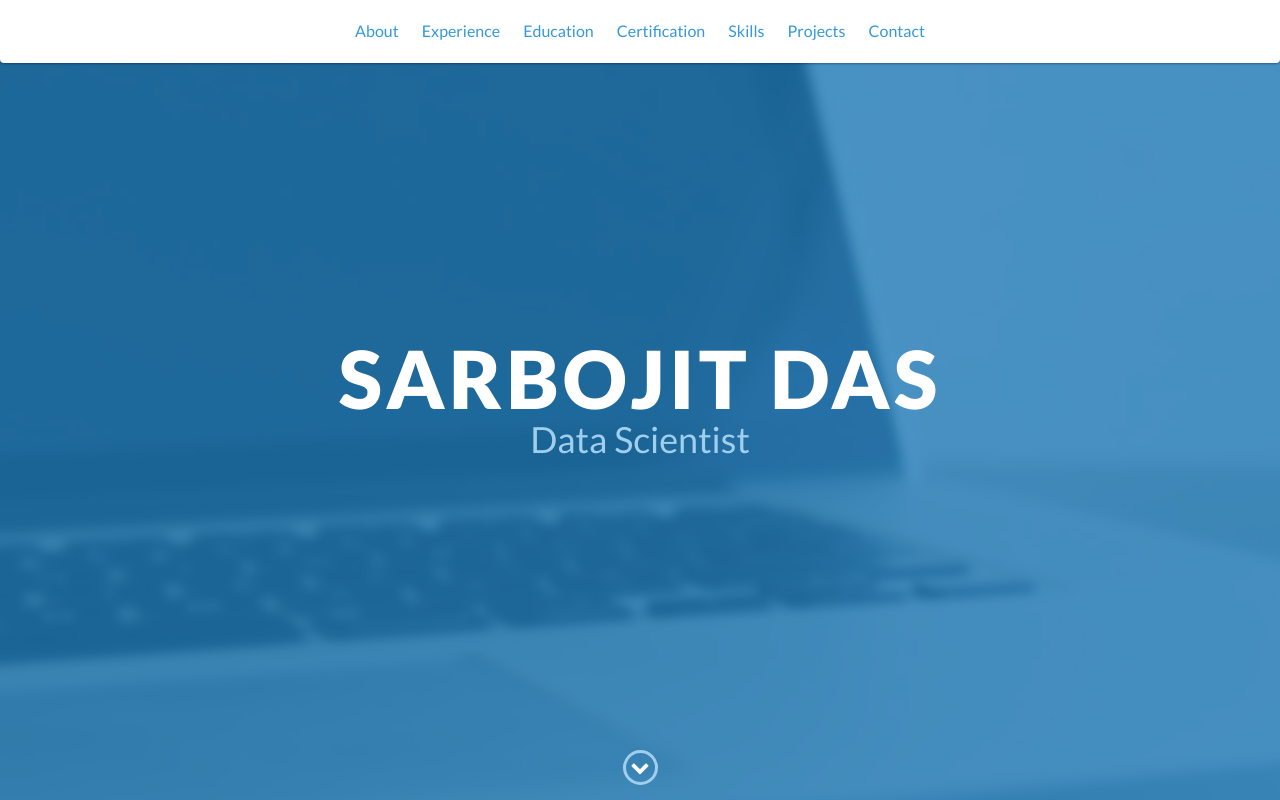
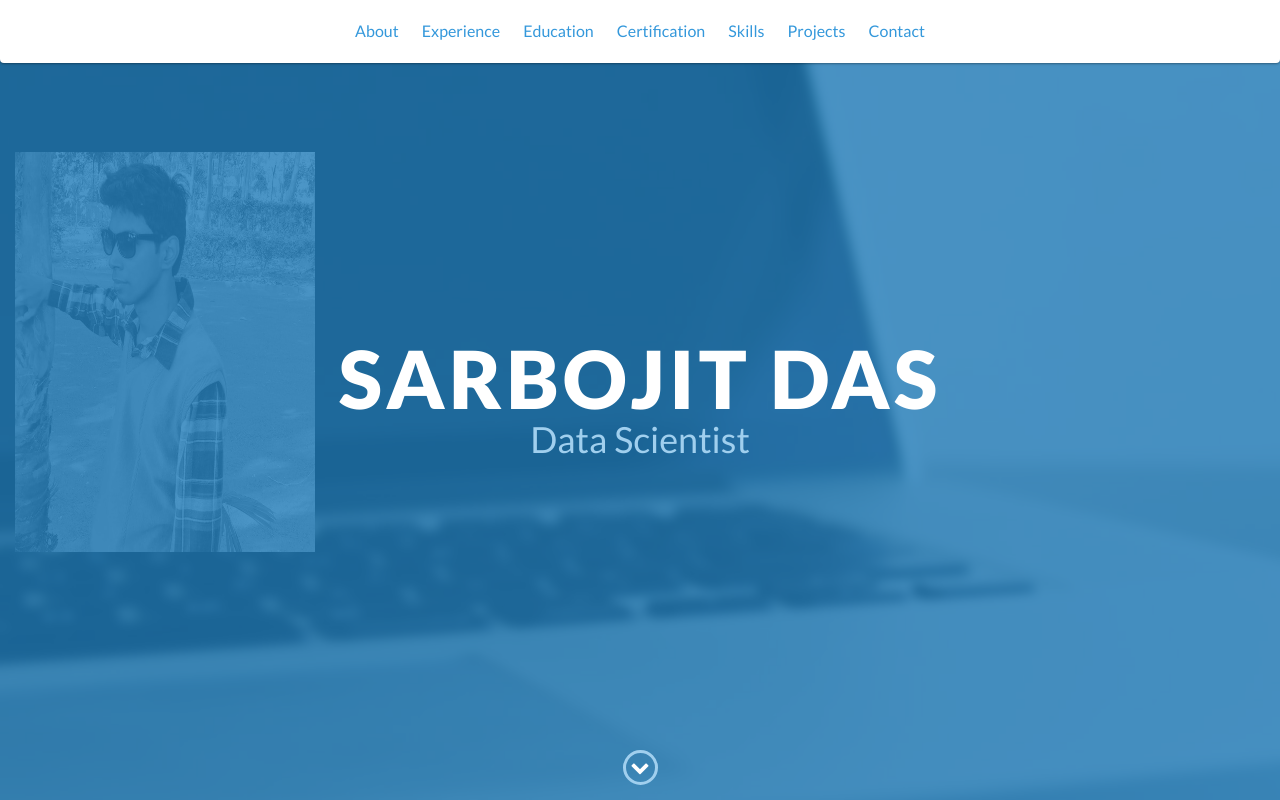
Before and after one commit to sarbojitdas/portfolio, a website: page index.html in a window 1280 px wide. Shown: the top 800 px of the page. Drawn offline with nearby package versions, Linux system fonts and the light colour scheme.

Commit message:
Update index.html

```diff
--- a/index.html
+++ b/index.html
@@ -56,6 +56,7 @@
             <h2>Data Scientist</h2>
            </div>
         </br></br></br></br></br></br>
+<img src="https://github.com/sarbojitdas/portfolio/blob/main/images/blackwhite.jpg" width=300 height=400>
         <!-- End #lead-content -->
 
         <div id="lead-overlay"></div>
```
